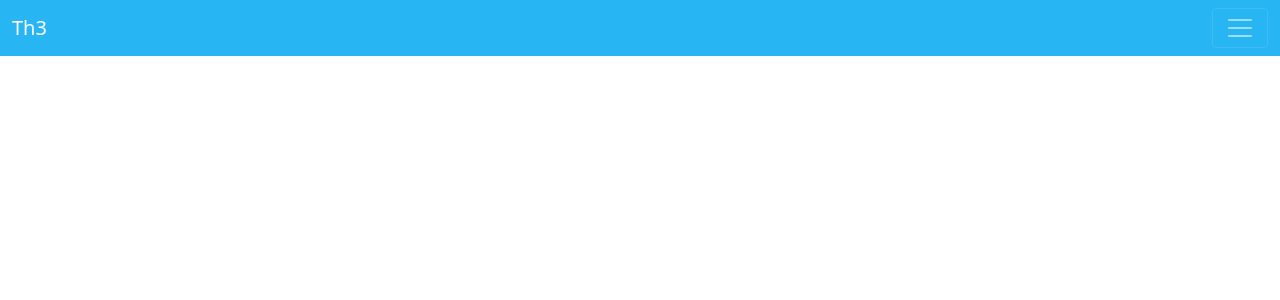
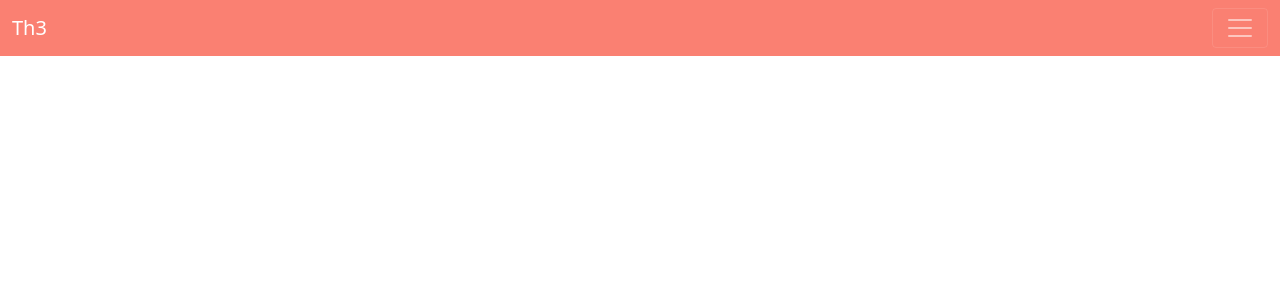
Before and after one commit to Th3Dennis/nextjs-mpa, a Next.js app: page / in a window 1280 px wide. Shown: the top 300 px of the page. Built offline with nearby package versions, Linux system fonts and the light colour scheme.

Commit message:
Changed primary and secondary colors

```diff
--- a/styles/bootstrap.scss
+++ b/styles/bootstrap.scss
@@ -1,4 +1,4 @@
-$primary: #28b5f4;
-$secondary: #fa8072;
+$secondary: #28b5f4;
+$primary: #fa8072;
 
 @import "../node_modules/bootstrap/scss/bootstrap";
```
Also changed, not shown: styles/bootstrap.css, 1 other file (tests, documents, lock files or other folders).
